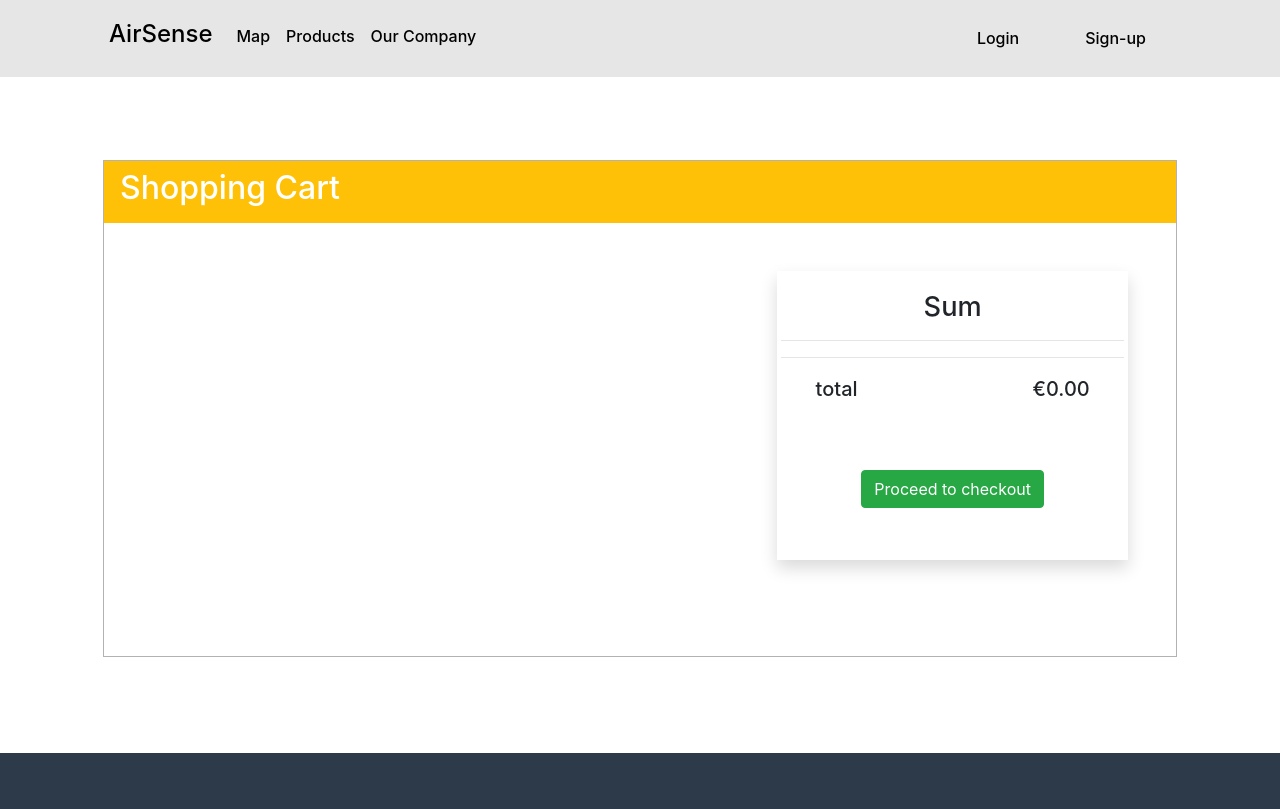
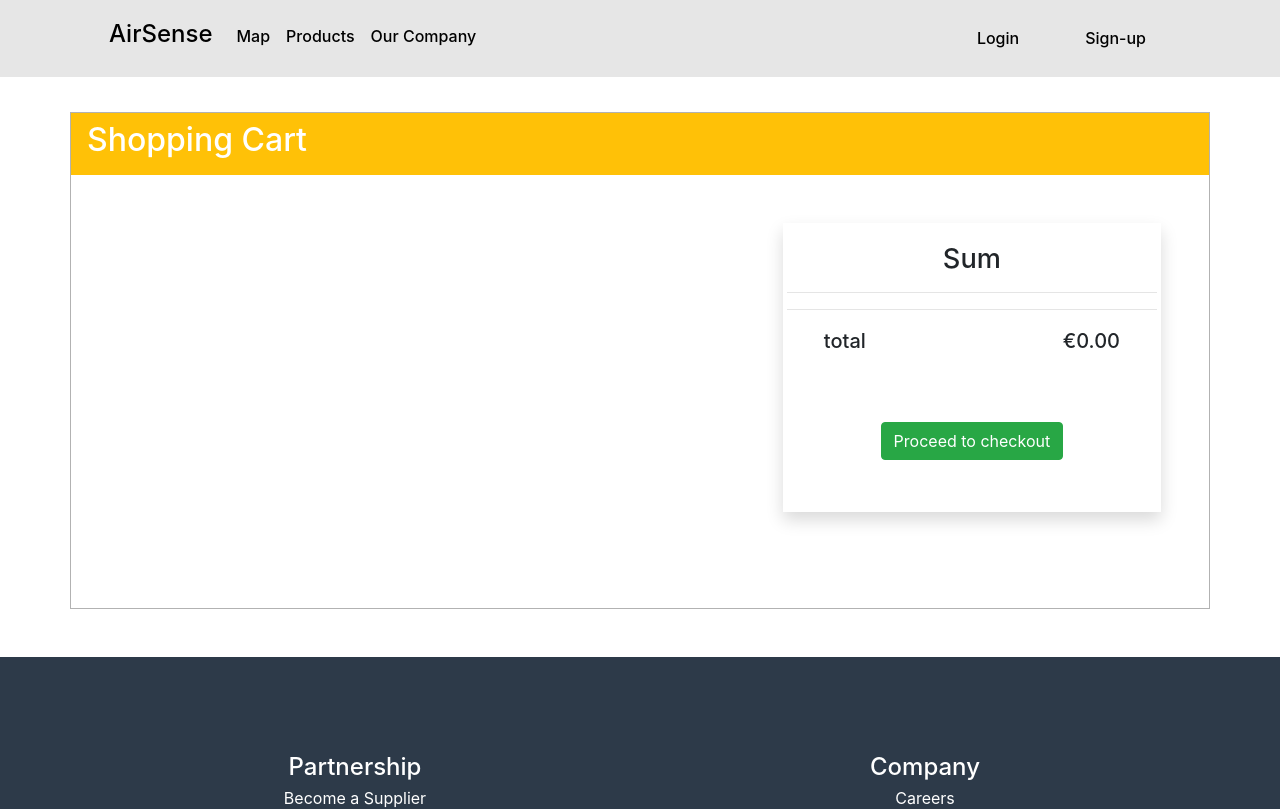
Before and after one commit to OrestisTanis/AirQuality-Front-End, a React (Create React App) app: page /cart in a window 1280 px wide. Shown: the top 809 px of the page. Built offline with nearby package versions, Linux system fonts and the light colour scheme.

Commit message:
Added link to /order hen clicking Checkout in Cart component

```diff
--- a/src/components/cart/cart-item.jsx
+++ b/src/components/cart/cart-item.jsx
@@ -57,7 +57,7 @@ function CartItem(props) {
                         <div className="col-6 d-flex justify-content-center">
                             <img className="cart-product-img" src={product.imageUrl} alt="product image" />
                         </div>
-                        <div className="col-6" >
+                        <div className="col-6 pr-5" >
                             <h3 className="lead text-center" style={{ paddingTop: '1rem', fontWeight:'500' }}>{product.name}</h3>
                             <div className="row d-flex align-items-center mt-2 text-center">
                                 <div className="col-3 offset-1">
--- a/src/components/cart/cart.jsx
+++ b/src/components/cart/cart.jsx
@@ -1,4 +1,5 @@
 import React, { useEffect, useState } from "react";
+import {Link} from 'react-router-dom';
 import CartItem from './cart-item';
 
 
@@ -46,7 +47,7 @@ function Cart() {
     return (
         <>
             <p style={{ paddingTop: '7rem'}}></p>
-            <div className="container p-5" >
+            <div className="container" >
                 <div className="row mb-5 pb-5" style={{border:"1px solid rgba(0,0,0,0.3)"}}>
                     <div className="col-12 mb-5  pl-0 pr-0">
                         <h2 className="bg-warning text-white pb-3 pt-2 pl-3">Shopping Cart</h2>
@@ -72,7 +73,7 @@ function Cart() {
                             </div>
 
                             <div className="col-12 text-center mt-5 mb-5">
-                                <button className="btn btn-success">Proceed to checkout</button>
+                                <button className="btn btn-success"><Link to="/order" className="text-white">Proceed to checkout</Link></button>
                             </div>
                         </div>
 
```
